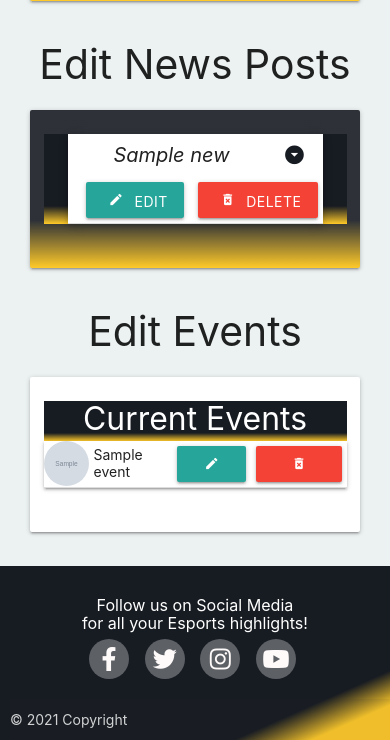
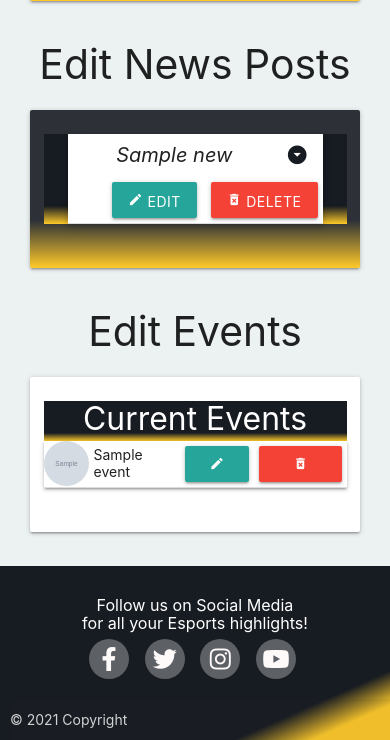
Before and after one commit to jamesr1775/esports-epics, a Flask app: page /profile/1 in a window 390 px wide. Shown: the part 1156-1896 px from the top of the page. Run offline with Flask 2, Linux system fonts and the light colour scheme; the visitor is signed in with stand-in values (Sample User, id 1); grey boxes marked "Sample" are stand-in pictures; a database or web service that is not in the repository returns one stand-in record (values such as "Sample title"); some libraries are stand-ins or nearby versions.

Commit message:
fixing edit and delete btns for mobile devices in profile page for events

```diff
--- a/static/css/style.css
+++ b/static/css/style.css
@@ -450,4 +450,7 @@ nav {
     .delete-cancel-btns-container {
         margin-left: calc(50% - 100px);
     }
+    .collapsible-header i{
+        width: auto;
+    }
 }
```
